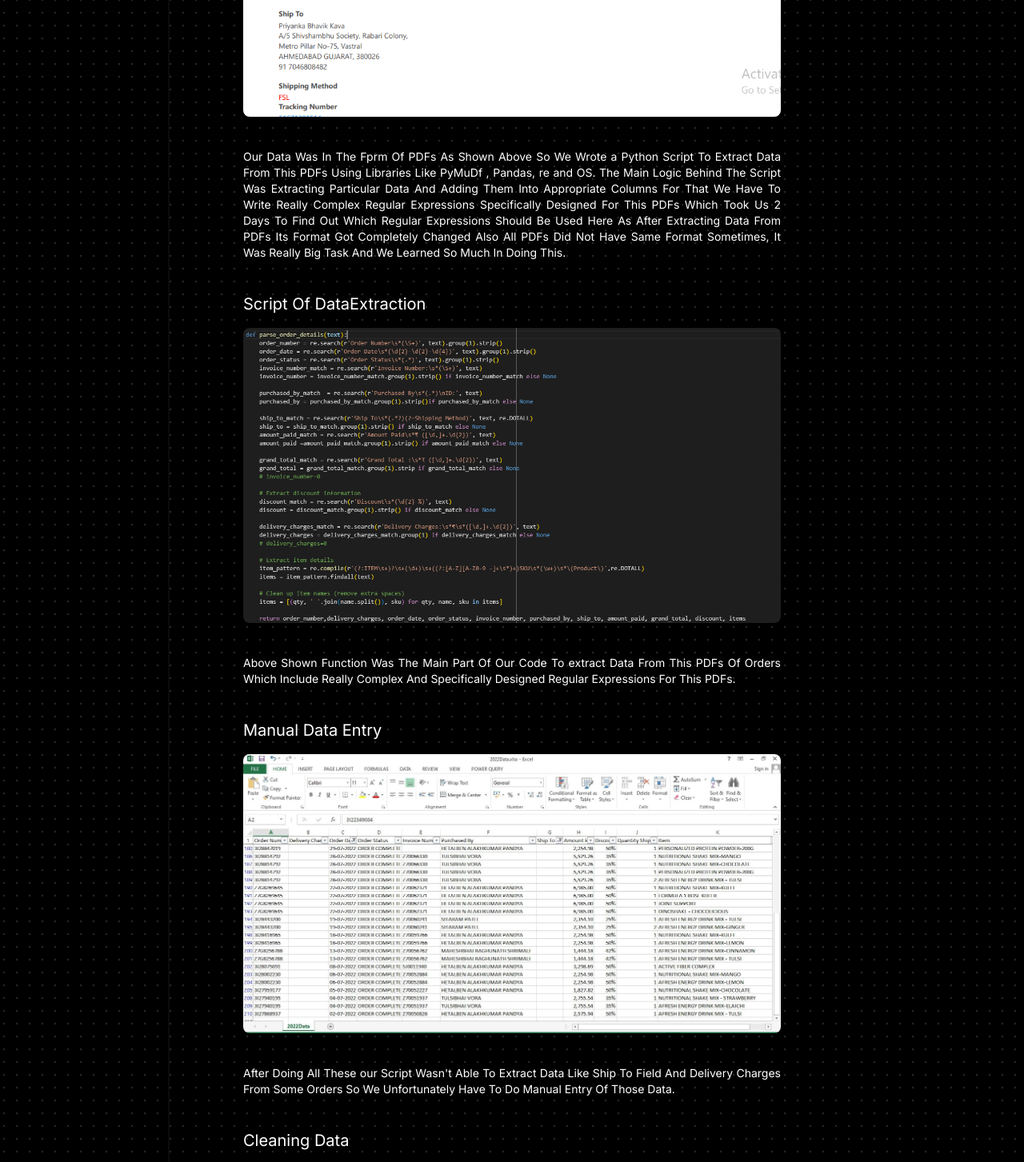
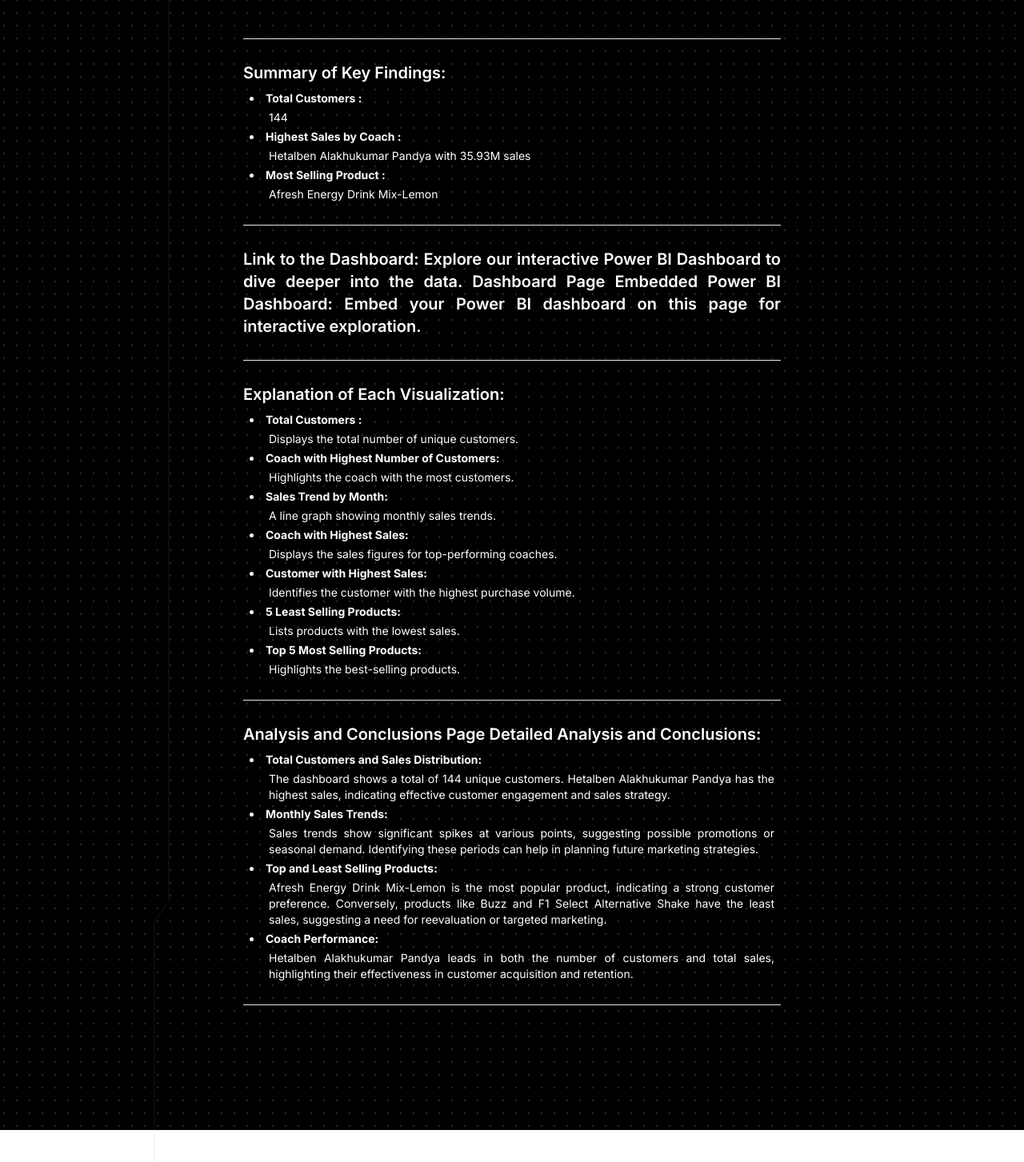
Before and after one commit to Hardik74658/herabalife-nutrtion-sales-analysis, a Next.js app: page /PowerBI in a window 1280 px wide. Shown: the part 757-2210 px from the top of the page at 80% size. Built offline with nearby package versions, Linux system fonts and the light colour scheme; no server answers.

Commit message:
PowerBI Page Added

```diff
--- a/src/app/PowerBI/page.tsx
+++ b/src/app/PowerBI/page.tsx
@@ -48,57 +48,181 @@
 
 const dummyContent = [
     {
-        title: "Format Of Data",
+        title: "Dashboard",
         description: (
             <>
-        <p className="text-justify">
-          Our Data Was In The Fprm Of PDFs As Shown Above So We Wrote a Python Script To Extract Data From This PDFs Using Libraries Like PyMuDf , Pandas, re and OS. The Main Logic Behind The Script Was Extracting Particular Data And Adding Them Into Appropriate Columns For That We Have To Write Really Complex Regular Expressions Specifically Designed For This PDFs Which Took Us 2 Days To Find Out Which Regular Expressions Should Be Used Here As After Extracting Data From PDFs Its Format Got Completely Changed Also All PDFs Did Not Have Same Format Sometimes, It Was Really Big Task And We Learned So Much In Doing This.
-        </p>
+        <div className="text-justify">
+            <br />
+            <hr className="timeline-horizontal " />
+            <br />
+
+            <h3 className="card-title my-2">
+                Summary of Key Findings:
+            </h3>
+            <ul className="list-disc list-inside m-2">
+                <li>
+                    <span className="font-bold ">
+                        Total Customers :
+                    </span>
+                    <span className="pl-6 my-1 block">
+                        144
+                    </span>
+                </li>
+                <li>
+
+                    <span className="font-bold ">
+                        Highest Sales by Coach :
+                    </span>
+                    <span className="pl-6 my-1 block">
+                        Hetalben Alakhukumar Pandya with 35.93M sales
+                    </span>
+                </li>
+                <li>
+                    <span className="font-bold ">
+                        Most Selling Product :
+                    </span>
+                    <span className="pl-6 my-1 block">
+                        Afresh Energy Drink Mix-Lemon
+                    </span>
+                </li>
+            </ul>
+
+            <br />
+            <hr className="timeline-horizontal " />
+            <br />
+
+            <h3 className="card-title my-2">
+                Link to the Dashboard:
+                Explore our interactive Power BI Dashboard to dive deeper into the data.
+                Dashboard Page
+                Embedded Power BI Dashboard:
+                Embed your Power BI dashboard on this page for interactive exploration.
+            </h3>
+
+            <br />
+            <hr className="timeline-horizontal " />
+            <br />
+
+            <h3 className="card-title my-2">
+                Explanation of Each Visualization:
+            </h3>
+
+            <ul className="list-disc list-inside m-2">
+                <li>
+                    <span className="font-bold ">
+                        Total Customers :
+                    </span>
+                    <span className="pl-6 my-1 block">
+                        Displays the total number of unique customers.
+                    </span>
+                </li>
+                <li>
+                    <span className="font-bold ">
+                        Coach with Highest Number of Customers:
+                    </span>
+                    <span className="pl-6 my-1 block">
+                        Highlights the coach with the most customers.
+                    </span>
+                </li>
+                <li>
+                    <span className="font-bold ">
+                        Sales Trend by Month:
+                    </span>
+                    <span className="pl-6 my-1 block">
+                        A line graph showing monthly sales trends.
+                    </span>
+                </li>
+                <li>
+                    <span className="font-bold ">
+                        Coach with Highest Sales:
+                    </span>
+                    <span className="pl-6 my-1 block">
+                        Displays the sales figures for top-performing coaches.
+                    </span>
+                </li>
+                <li>
+                    <span className="font-bold ">
+                        Customer with Highest Sales:
+                    </span>
+                    <span className="pl-6 my-1 block">
+                        Identifies the customer with the highest purchase volume.
+                    </span>
+                </li>
+                <li>
+                    <span className="font-bold ">
+                        5 Least Selling Products:
+                    </span>
+                    <span className="pl-6 my-1 block">
+                        Lists products with the lowest sales.
+                    </span>
+                </li>
+                <li>
+                    <span className="font-bold ">
+                        Top 5 Most Selling Products:
+                    </span>
+                    <span className="pl-6 my-1 block">
+                        Highlights the best-selling products.
+                    </span>
+                </li>
+            </ul>
+
+            <br />
+            <hr className="timeline-horizontal " />
+            <br />
+
+            <h3 className="card-title my-2">
+                Analysis and Conclusions Page
+                Detailed Analysis and Conclusions:
+            </h3>
+            <ul className="list-disc list-inside m-2">
+                <li>
+                    <span className="font-bold ">
+                        Total Customers and Sales Distribution:
+                    </span>
+                    <span className="pl-6 my-1 block">
+                        The dashboard shows a total of 144 unique customers. Hetalben Alakhukumar Pandya has the highest sales, indicating effective customer engagement and sales strategy.
+                    </span>
+                </li>
+                <li>
+                    <span className="font-bold ">
+                        Monthly Sales Trends:
+                    </span>
+                    <span className="pl-6 my-1 block">
+                        Sales trends show significant spikes at various points, suggesting possible promotions or seasonal demand. Identifying these periods can help in planning future marketing strategies.
+                    </span>
+                </li>
+                <li>
+                    <span className="font-bold ">
+                        Top and Least Selling Products:
+                    </span>
+                    <span className="pl-6 my-1 block">
+                        Afresh Energy Drink Mix-Lemon is the most popular product, indicating a strong customer preference. Conversely, products like Buzz and F1 Select Alternative Shake have the least sales, suggesting a need for reevaluation or targeted marketing.
+                    </span>
+                </li>
+                <li>
+                    <span className="font-bold ">
+                        Coach Performance:
+                    </span>
+                    <span className="pl-6 my-1 block">
+                        Hetalben Alakhukumar Pandya leads in both the number of customers and total sales, highlighting their effectiveness in customer acquisition and retention.
+                    </span>
+                </li>
+            </ul>
+
+            <br />
+            <hr className="timeline-horizontal " />
+            <br />
+
+
+
+
+
+        </div>
 
       </>
     ),
     badge: "React",
     image:
-    "/images/image copy.png",
-},
-{
-    title: "Script Of DataExtraction",
-    description: (
-        <>
-        <p className="text-justify">
-            Above Shown Function Was The Main Part Of Our Code To extract Data From This PDFs Of Orders Which Include Really Complex And Specifically Designed Regular Expressions For This PDFs.
-        </p>
-      </>
-    ),
-    badge: "Changelog",
-    image:
-    "/images/data_extraction_script.png",
-},
-{
-    title: "Manual Data Entry",
-    description: (
-        <>
-        <p className="text-justify">
-            After Doing All These our Script Wasn't Able To Extract Data Like Ship To Field And Delivery Charges From Some Orders So We Unfortunately Have To Do Manual Entry Of Those Data.
-        </p>
-      </>
-    ),
-    badge: "Launch Week",
-    image:
-    "/images/DataEntry.jpg",
-},
-{
-    title: "Cleaning Data",
-    description: (
-        <>
-        <p className="text-justify">
-            After Collecting All The Raw Data We Have To Remove Fields Which Are Redudant Or Not Important For Our Analysis, Also We Have To Extract City , Pincode , State and Customer Name Like Fields From Single Field Named Ship To, Then We Also Have To Convert The Data Types Of All Columns, Have To Capitalize All Product And Customer Names So It Will Not Conflict With Other Data We Have And Hense It Does Not Understand Different Cases Same Names Different For Doing All These Tasks We Used Power Query.
-        </p>
-      </>
-    ),
-    badge: "Launch Week",
-    image:
-    "/images/power_query.png",
-}
-];
+    "/images/powerbi_dashboard.png",
+}];
 export default page;
--- a/src/components/HeroSection.tsx
+++ b/src/components/HeroSection.tsx
@@ -28,7 +28,7 @@
             </Highlight> */}
             <p className="m-12 font-normal bg-white dark:bg-black dark:bg-opacity-30  rounded-full p-0 text-md md:text-lg dark:text-neutral-300 text-neutral-900 max-w-lg mx-auto"
             >
-                Discover in-depth trends and patterns in Herbalife Nutrition's sales data from 2022-2024.
+                Welcome to our detailed analysis of Herbalife Nutrition's sales data. This project aims to provide insights into sales trends, top-performing products, and key customer demographics.
             </p>
             <div className="mt-4">
                 <Link href={"/services"}>
```
